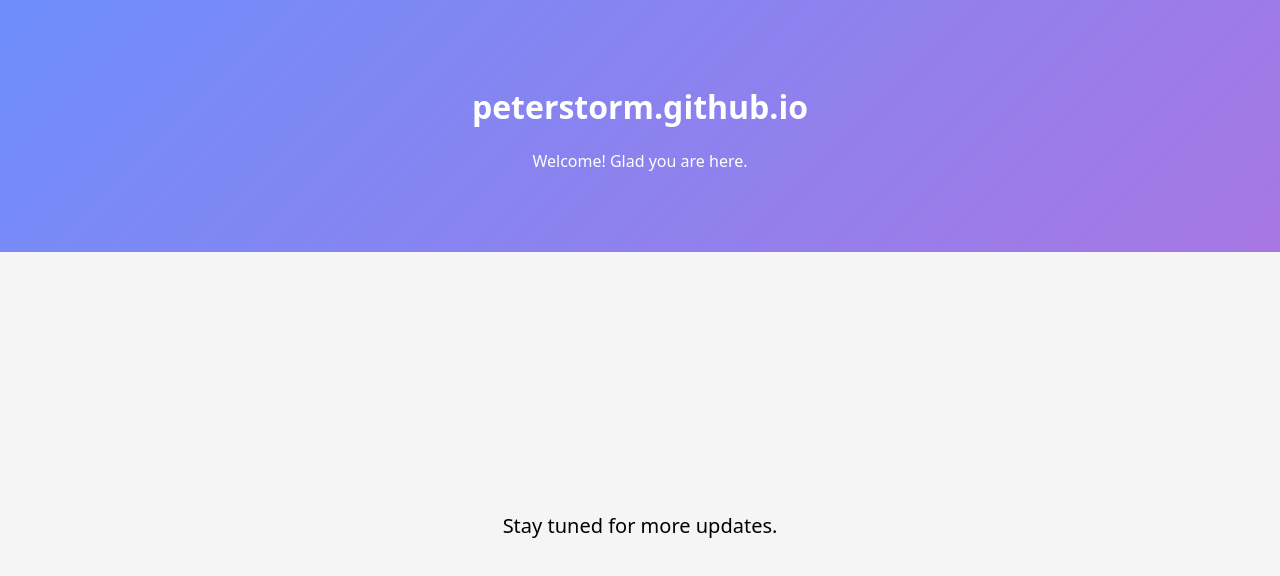
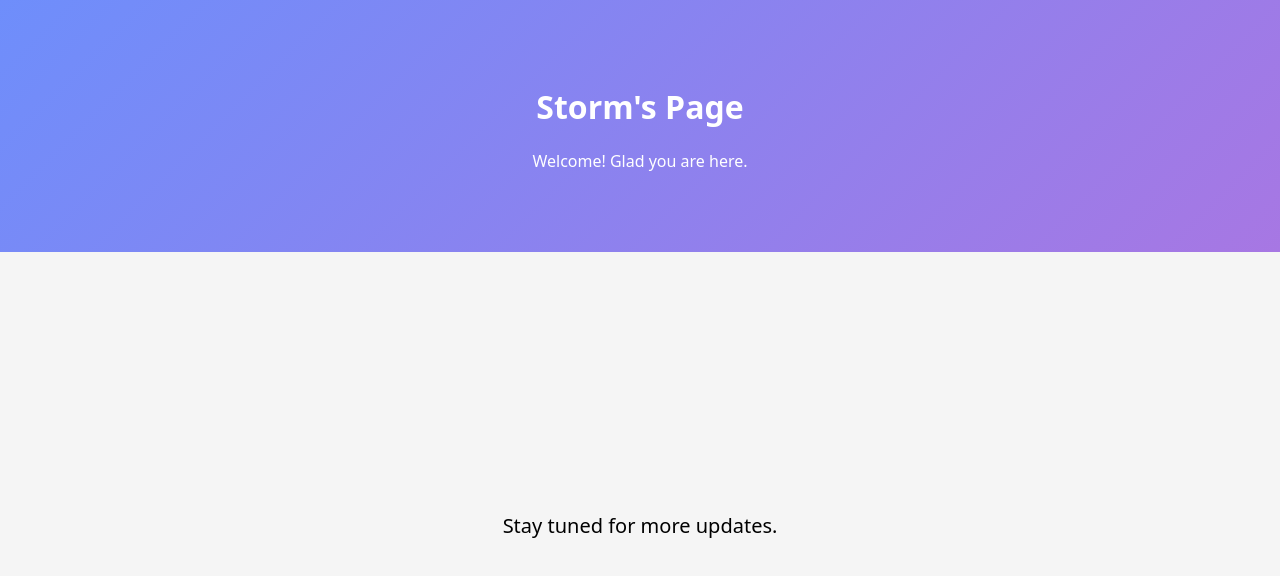
Before and after one commit to Storm-Peter/home, a plain HTML site: page docs/index.html in a window 1280 px wide. Drawn offline with Linux system fonts and the light colour scheme.

Commit message:
Update index.html

```diff
--- a/docs/index.html
+++ b/docs/index.html
@@ -2,12 +2,12 @@
 <html lang="en">
   <head>
     <meta charset="UTF-8" />
-    <title>peterstorm.github.io</title>
+    <title>Home</title>
     <link rel="stylesheet" href="style.css" />
   </head>
   <body>
     <header class="site-header">
-      <h1>peterstorm.github.io</h1>
+      <h1>Storm's Page</h1>
       <p>Welcome! Glad you are here.</p>
     </header>
     <main>
```
